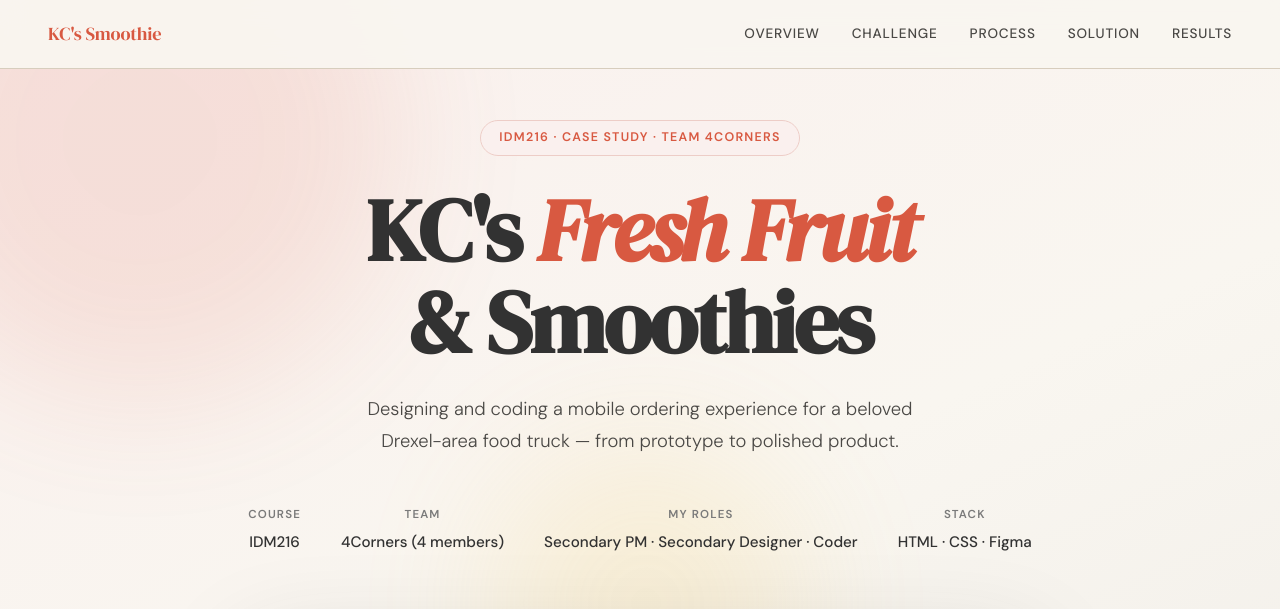
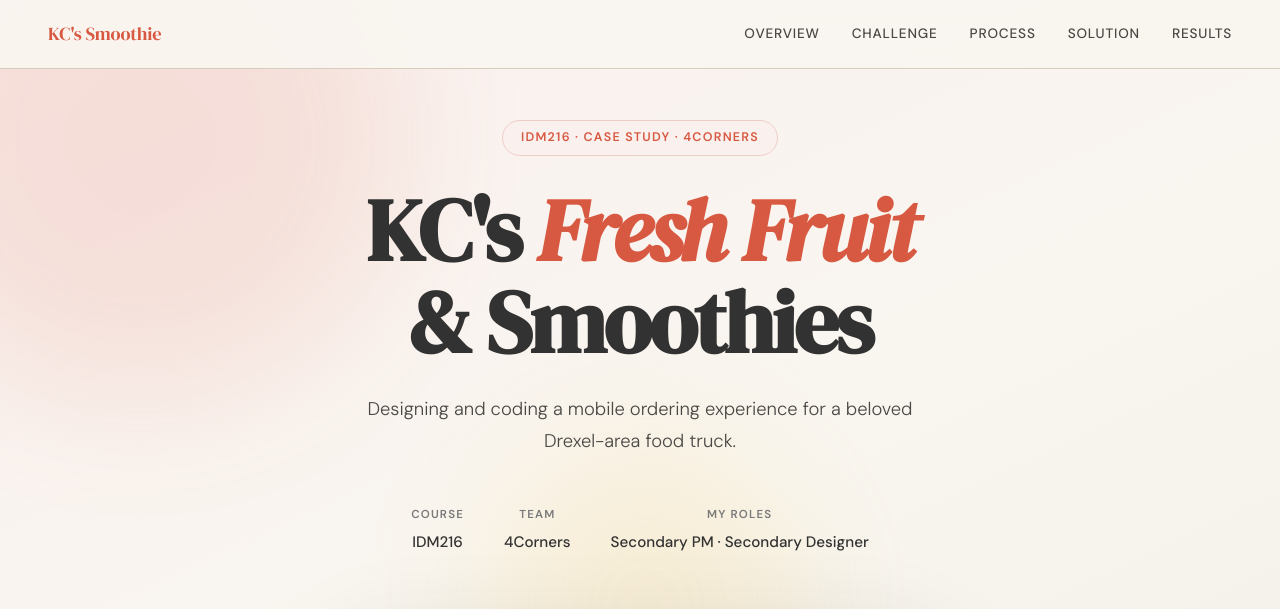
Before and after one commit to Hannahxpelingon/KC-CaseStudy, a plain HTML site: page index.html in a window 1280 px wide. Shown: the top 609 px of the page. Drawn offline with Linux system fonts and the light colour scheme.

Commit message:
minor fixes

```diff
--- a/index.html
+++ b/index.html
@@ -27,9 +27,9 @@
   <div class="hero-blob blob2"></div>
   <div class="hero-blob blob3"></div>
   <div class="hero-content">
-    <span class="hero-eyebrow">IDM216 · Case Study · Team 4Corners</span>
+    <span class="hero-eyebrow">IDM216 · Case Study · 4Corners</span>
     <h1>KC's <em>Fresh Fruit</em><br>& Smoothies</h1>
-    <p class="hero-sub">Designing and coding a mobile ordering experience for a beloved Drexel-area food truck — from prototype to polished product.</p>
+    <p class="hero-sub">Designing and coding a mobile ordering experience for a beloved Drexel-area food truck.</p>
     <div class="hero-meta">
       <div class="meta-item">
         <div class="meta-label">Course</div>
@@ -37,15 +37,11 @@
       </div>
       <div class="meta-item">
         <div class="meta-label">Team</div>
-        <div class="meta-value">4Corners (4 members)</div>
+        <div class="meta-value">4Corners</div>
       </div>
       <div class="meta-item">
         <div class="meta-label">My Roles</div>
-        <div class="meta-value">Secondary PM · Secondary Designer · Coder</div>
-      </div>
-      <div class="meta-item">
-        <div class="meta-label">Stack</div>
-        <div class="meta-value">HTML · CSS · Figma</div>
+        <div class="meta-value">Secondary PM · Secondary Designer</div>
       </div>
     </div>
     <div class="hero-mockup">
```
